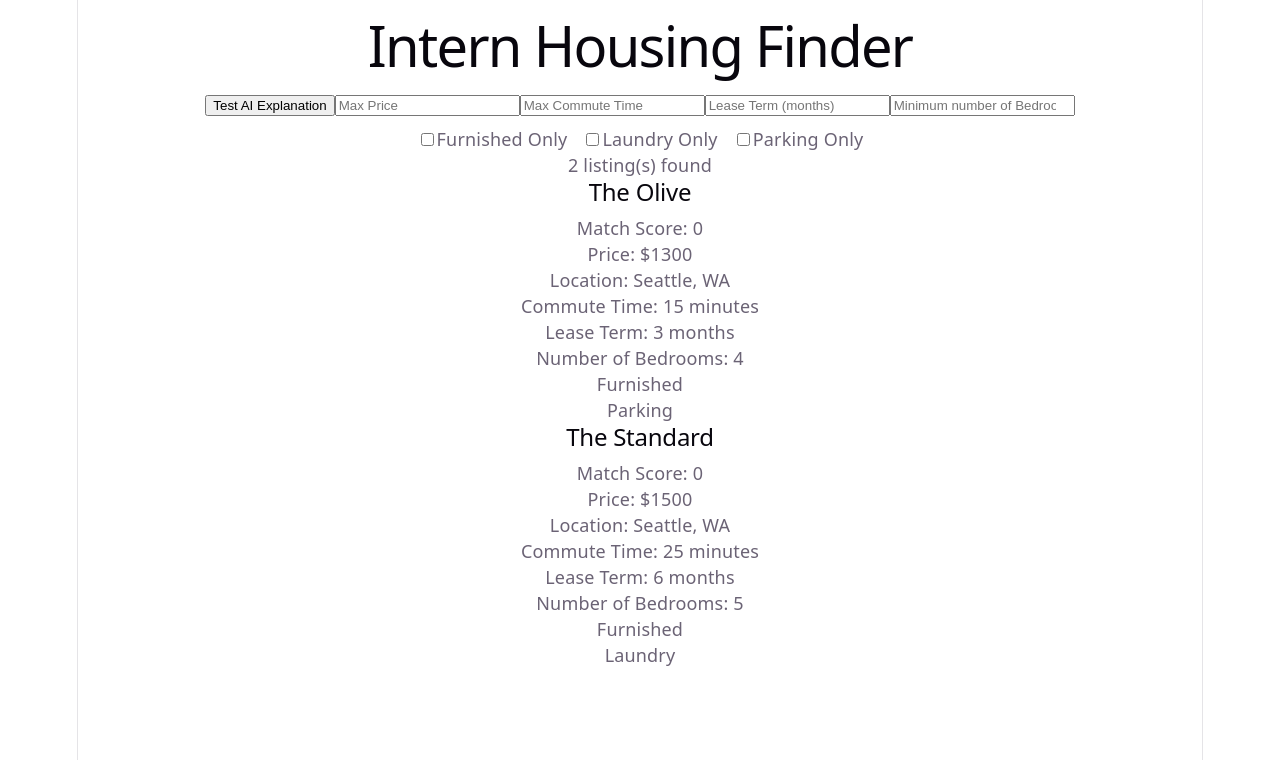
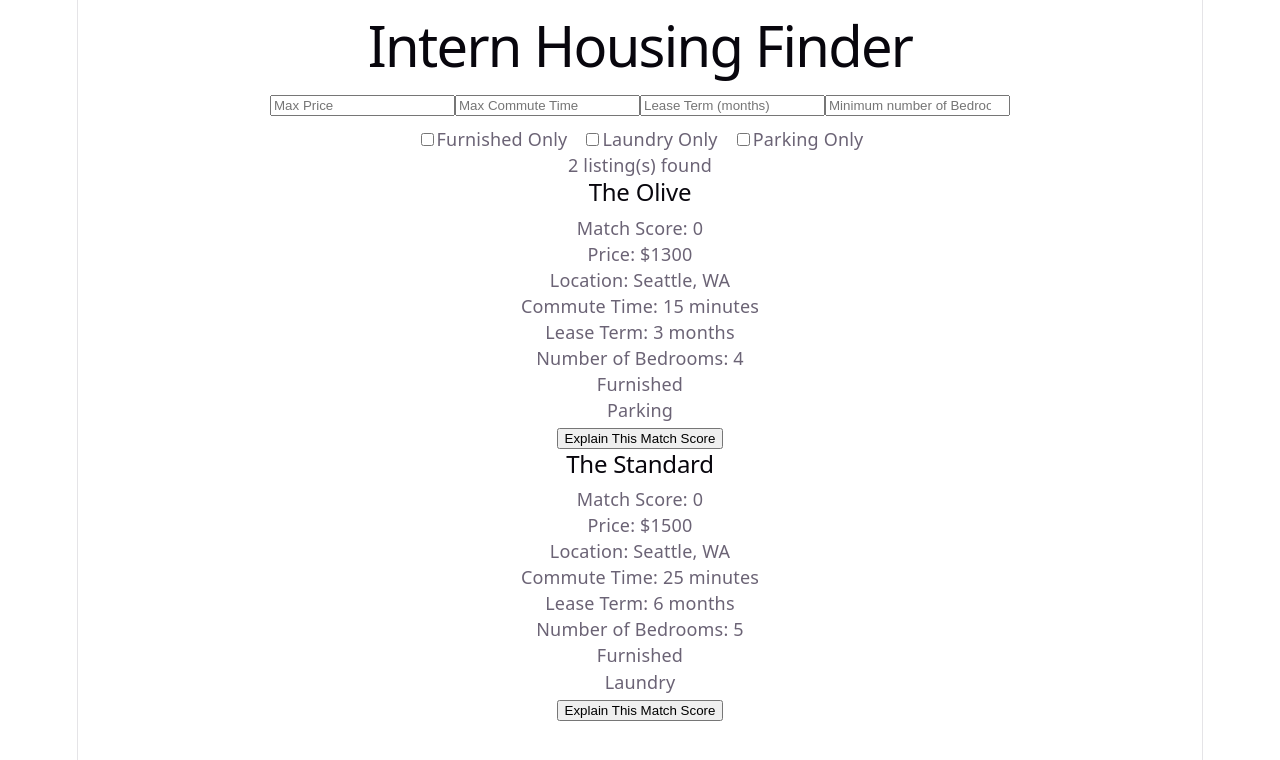
Before and after one commit to timotle/Intern-Housing-Finder-In-Progress-, a React (Vite) app: page / in a window 1280 px wide. Shown: the top 760 px of the page. Built offline with nearby package versions, Linux system fonts and the light colour scheme.

Commit message:
got rid of sample data and AI feature button is added for each listing

```diff
--- a/src/App.tsx
+++ b/src/App.tsx
@@ -101,30 +101,25 @@
   const sortedListings = scoredListings.sort(
     (a, b) => b.matchScore - a.matchScore
   );
-
+  const explainMatch = async (listing: any) => {
+    const explanation = await getMatchExplanation(
+      {
+        maxPrice,
+        maxCommuteTime,
+        leaseTerm,
+        minBedrooms,
+        furnishedOnly,
+        laundryOnly,
+        parkingOnly
+      },
+      listing,
+      listing.matchScore ?? 0
+    );
+    alert(explanation);
+  }
   return (
     <div>
       <h1>Intern Housing Finder</h1>
-      <button
-        onClick={async () => {
-        const explanation = await getMatchExplanation(
-        { maxPrice: 1200,
-          maxCommute: 20,
-          furnished: true,
-          preferredLeaseTerm: 12,
-        },
-        { title: "U District Studio",
-          price: 1100,
-          commute: 15,
-          furnished: true,
-          leaseTerm: 12,
-          location: "Seattle",
-        },85);
-        console.log(explanation);
-        alert(explanation);
-      }}>
-      Test AI Explanation
-      </button>
       <input
         type="number"
         placeholder="Max Price"
@@ -177,7 +172,10 @@
       </div>
       <p>{filteredListings.length} listing(s) found</p>
       {sortedListings.map((listing) => (
-        <ListingCard key={listing.id} listing={listing} />
+        <ListingCard
+          key={listing.id}
+          listing={listing}
+          onExplainMatch={explainMatch}/>
       ))}
     </div>
   );
--- a/src/components/ListingCard.tsx
+++ b/src/components/ListingCard.tsx
@@ -1,10 +1,4 @@
-import type { Listing } from "../types";
-
-type ListingCardProps = {
-    listing: Listing;
-};
-
-function ListingCard({ listing }: ListingCardProps) {
+function ListingCard({ listing, onExplainMatch }: any) {
     return(
         <div>
             <h2>{listing.name}</h2>
@@ -19,6 +13,9 @@
             <p>{listing.furnished && "Furnished"}</p>
             <p>{listing.laundry && "Laundry"}</p>
             <p>{listing.parking && "Parking"}</p>
+            <button onClick={() => onExplainMatch(listing)}>
+            Explain This Match Score
+            </button>
         </div>
     );
 }
```
Also changed, not shown: 2 other files (tests, documents, lock files or other folders).
